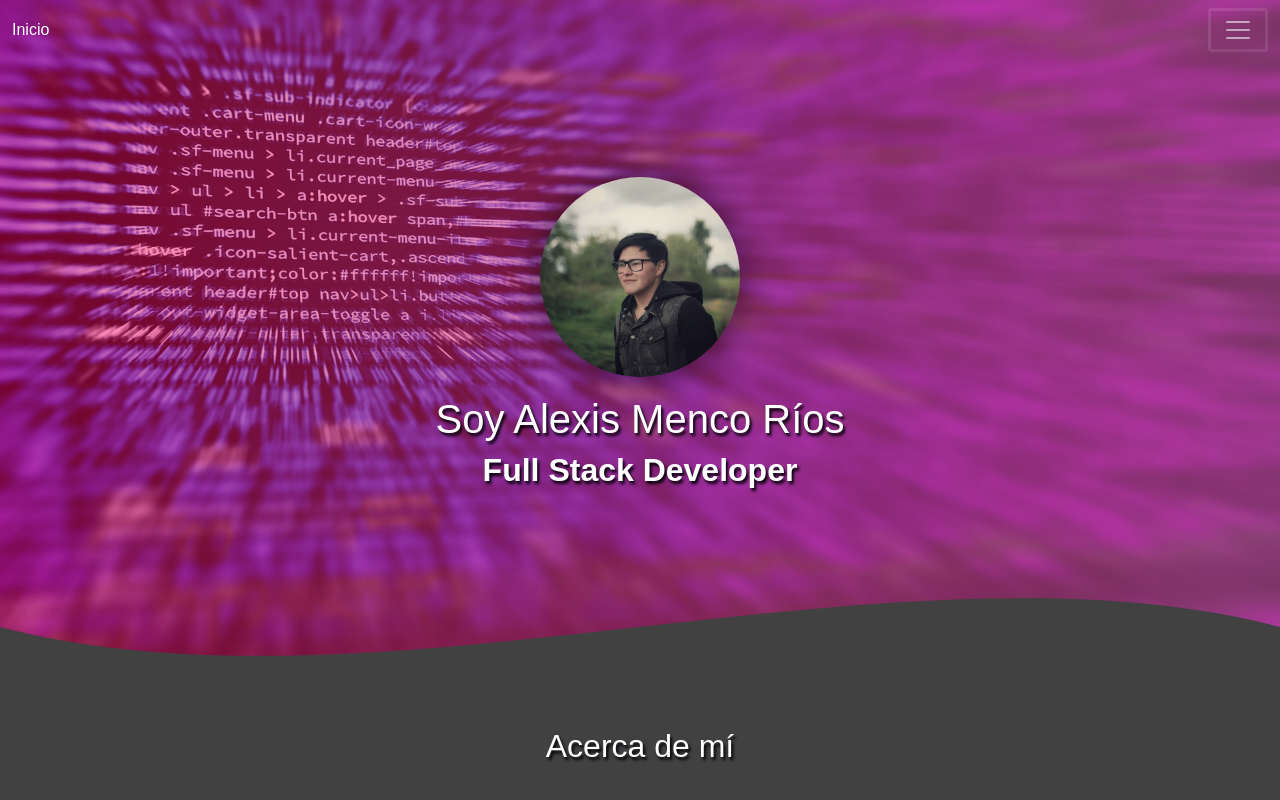
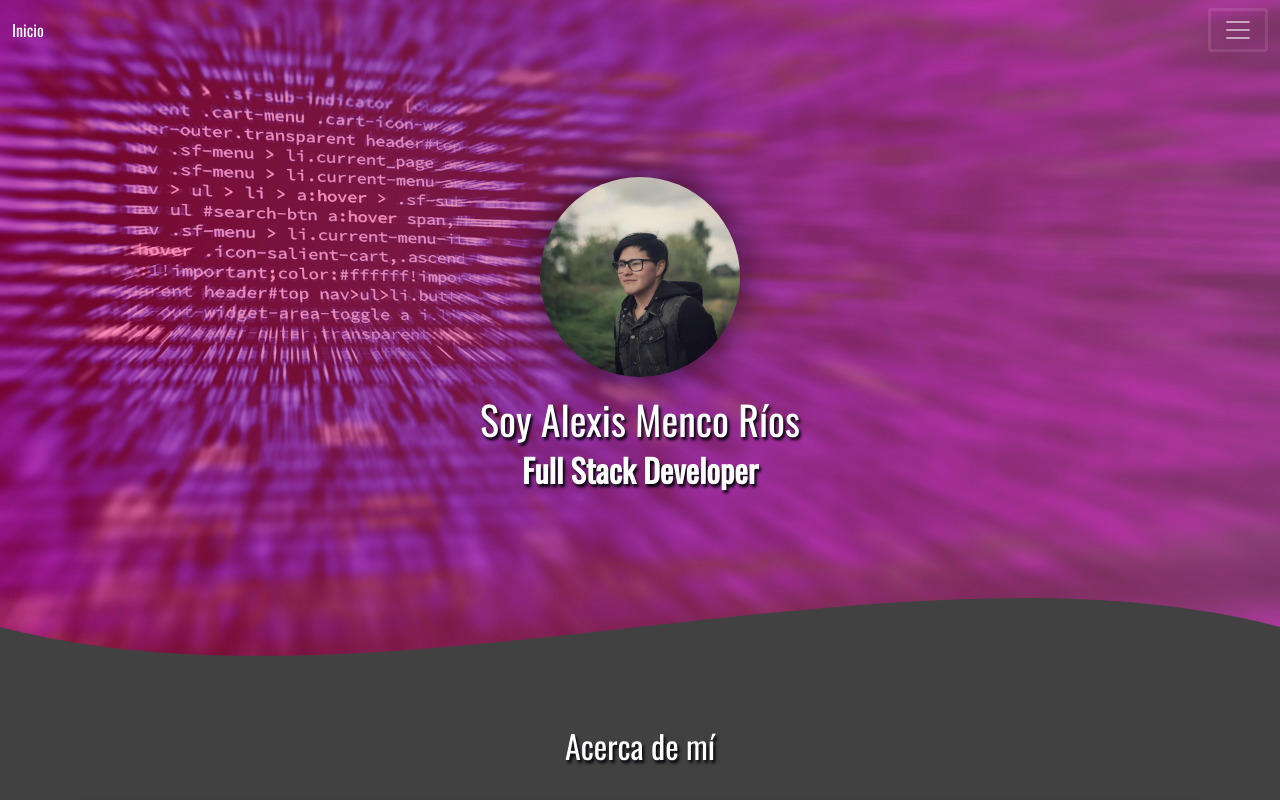
Before and after one commit to Alexismenco/Portafolio-basic, a plain HTML site: page acercademi.html in a window 1280 px wide. Shown: the top 800 px of the page. Drawn offline with nearby package versions, Linux system fonts and the light colour scheme.

Commit message:
Portafolio

```diff
--- a/acercademi.html
+++ b/acercademi.html
@@ -7,6 +7,7 @@
     <title>Portafolio</title>
     <link rel="stylesheet" href="https://cdnjs.cloudflare.com/ajax/libs/font-awesome/6.0.0/css/all.min.css" integrity="sha512-9usAa10IRO0HhonpyAIVpjrylPvoDwiPUiKdWk5t3PyolY1cOd4DSE0Ga+ri4AuTroPR5aQvXU9xC6qOPnzFeg==" crossorigin="anonymous" referrerpolicy="no-referrer" />
     <link href="https://cdn.jsdelivr.net/npm/bootstrap@5.1.3/dist/css/bootstrap.min.css" rel="stylesheet" integrity="sha384-1BmE4kWBq78iYhFldvKuhfTAU6auU8tT94WrHftjDbrCEXSU1oBoqyl2QvZ6jIW3" crossorigin="anonymous">
+    <link href="https://fonts.googleapis.com/css2?family=Montserrat:wght@500&family=Open+Sans:wght@300;400;700&family=Oswald&display=swap" rel="stylesheet">
     <link rel="stylesheet" href="css/estilos.css">
     <link rel="icon" href="img/portafolio.png">
   </head>
```
